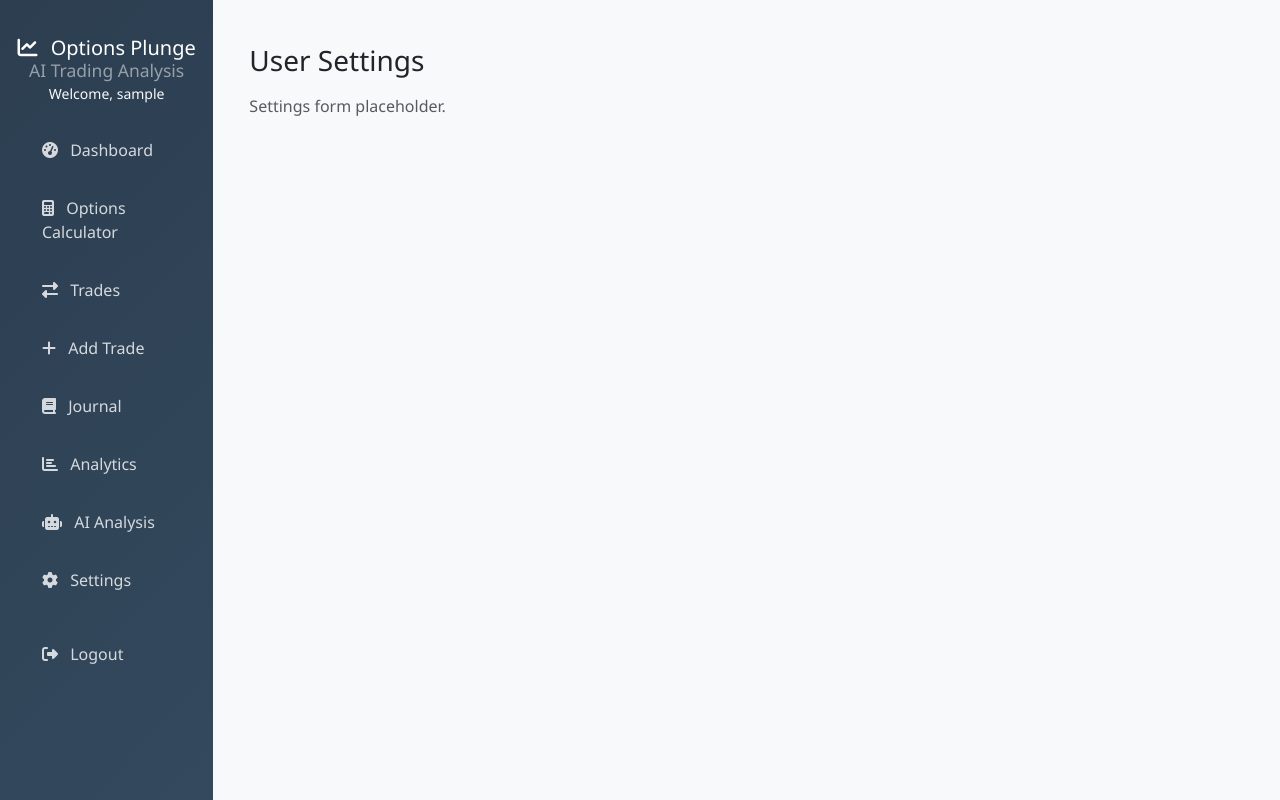
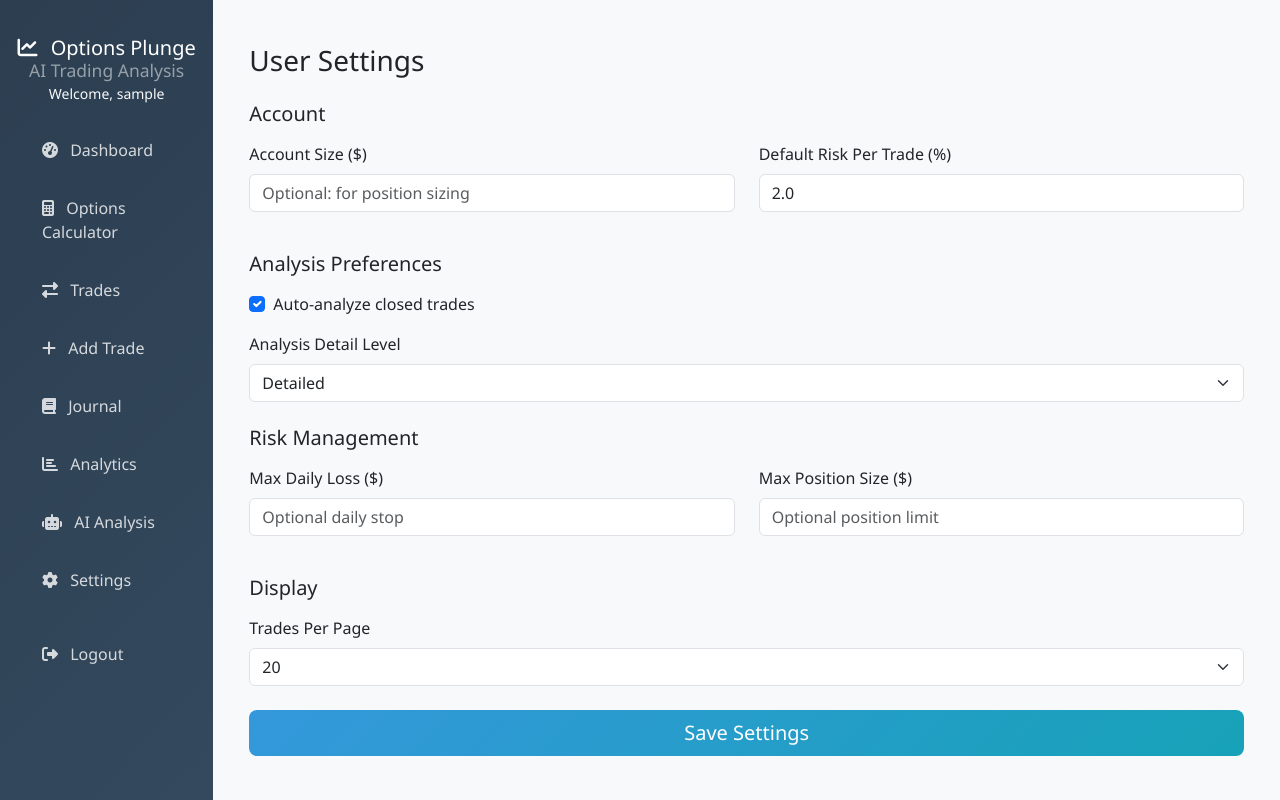
Before and after one commit to Artbeatcap/trading-app-troubleshoot, a Flask app: page /settings in a window 1280 px wide. Run offline with Flask 3, Linux system fonts and the light colour scheme; the visitor is signed in with stand-in values (Sample User, id 1); data comes from the database, SQL or seed files in the repository; some libraries are stand-ins or nearby versions.

Commit message:
Implement settings form

```diff
--- a/templates/settings.html
+++ b/templates/settings.html
@@ -2,7 +2,96 @@
 {% block title %}Settings - Options Plunge{% endblock %}
 {% block content %}
 <div class="container py-4">
-  <h1 class="h3 mb-3">User Settings</h1>
-  <p class="text-muted">Settings form placeholder.</p>
+  <h1 class="h3 mb-4">User Settings</h1>
+
+  <form method="POST">
+    {{ form.hidden_tag() }}
+
+    <h5 class="mb-3">Account</h5>
+    <div class="row">
+      <div class="col-md-6 mb-3">
+        {{ form.account_size.label(class="form-label") }}
+        {{ form.account_size(class="form-control") }}
+        {% if form.account_size.errors %}
+          <div class="text-danger small">
+            {% for error in form.account_size.errors %}
+              <div>{{ error }}</div>
+            {% endfor %}
+          </div>
+        {% endif %}
+      </div>
+      <div class="col-md-6 mb-3">
+        {{ form.default_risk_percent.label(class="form-label") }}
+        {{ form.default_risk_percent(class="form-control") }}
+        {% if form.default_risk_percent.errors %}
+          <div class="text-danger small">
+            {% for error in form.default_risk_percent.errors %}
+              <div>{{ error }}</div>
+            {% endfor %}
+          </div>
+        {% endif %}
+      </div>
+    </div>
+
+    <h5 class="mt-4 mb-3">Analysis Preferences</h5>
+    <div class="form-check mb-3">
+      {{ form.auto_analyze_trades(class="form-check-input") }}
+      {{ form.auto_analyze_trades.label(class="form-check-label") }}
+    </div>
+    <div class="mb-3">
+      {{ form.analysis_detail_level.label(class="form-label") }}
+      {{ form.analysis_detail_level(class="form-select") }}
+      {% if form.analysis_detail_level.errors %}
+        <div class="text-danger small">
+          {% for error in form.analysis_detail_level.errors %}
+            <div>{{ error }}</div>
+          {% endfor %}
+        </div>
+      {% endif %}
+    </div>
+
+    <h5 class="mt-4 mb-3">Risk Management</h5>
+    <div class="row">
+      <div class="col-md-6 mb-3">
+        {{ form.max_daily_loss.label(class="form-label") }}
+        {{ form.max_daily_loss(class="form-control") }}
+        {% if form.max_daily_loss.errors %}
+          <div class="text-danger small">
+            {% for error in form.max_daily_loss.errors %}
+              <div>{{ error }}</div>
+            {% endfor %}
+          </div>
+        {% endif %}
+      </div>
+      <div class="col-md-6 mb-3">
+        {{ form.max_position_size.label(class="form-label") }}
+        {{ form.max_position_size(class="form-control") }}
+        {% if form.max_position_size.errors %}
+          <div class="text-danger small">
+            {% for error in form.max_position_size.errors %}
+              <div>{{ error }}</div>
+            {% endfor %}
+          </div>
+        {% endif %}
+      </div>
+    </div>
+
+    <h5 class="mt-4 mb-3">Display</h5>
+    <div class="mb-3">
+      {{ form.trades_per_page.label(class="form-label") }}
+      {{ form.trades_per_page(class="form-select") }}
+      {% if form.trades_per_page.errors %}
+        <div class="text-danger small">
+          {% for error in form.trades_per_page.errors %}
+            <div>{{ error }}</div>
+          {% endfor %}
+        </div>
+      {% endif %}
+    </div>
+
+    <div class="d-grid mt-4">
+      {{ form.submit(class="btn btn-primary btn-lg") }}
+    </div>
+  </form>
 </div>
 {% endblock %}
```
